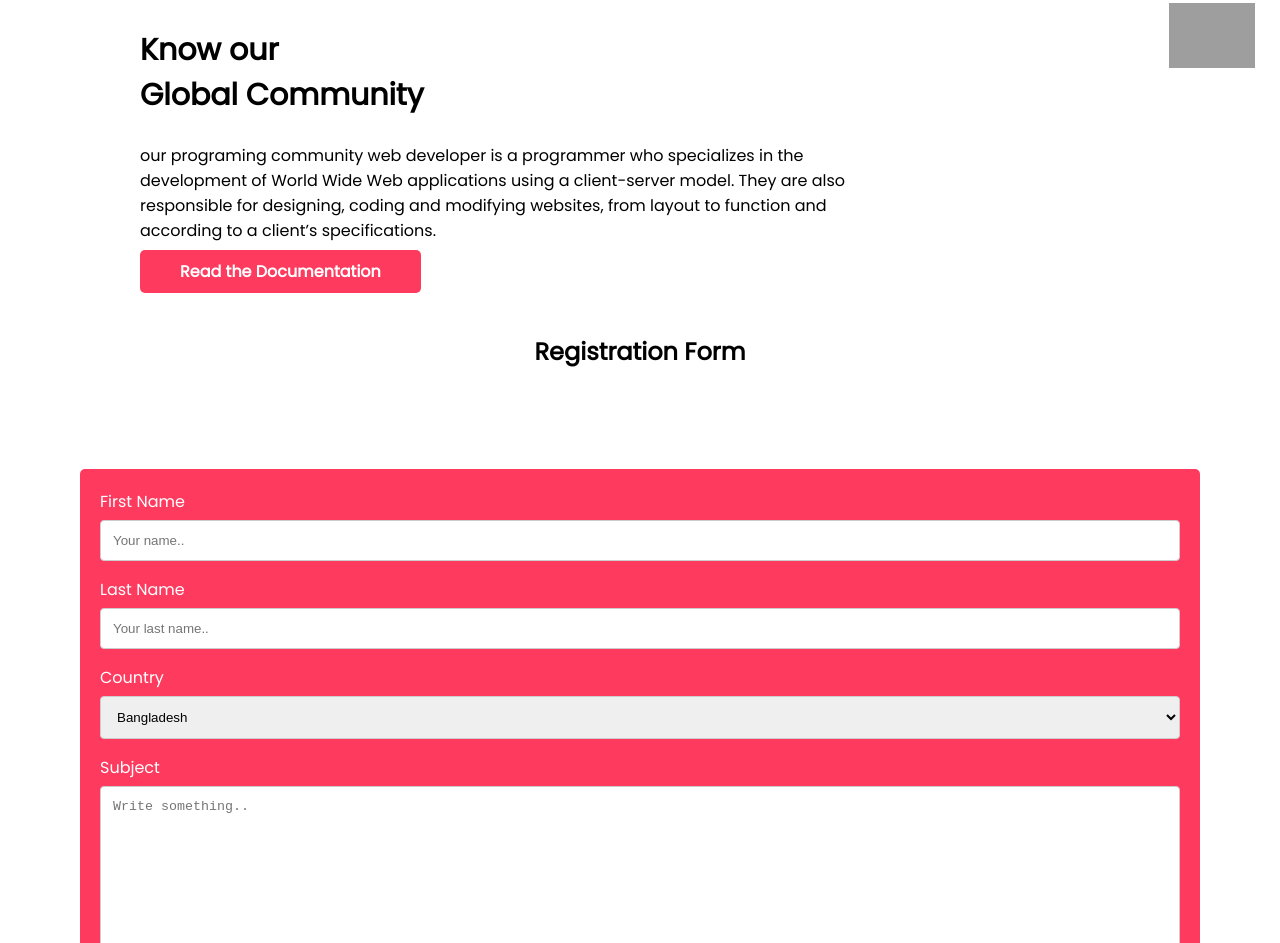
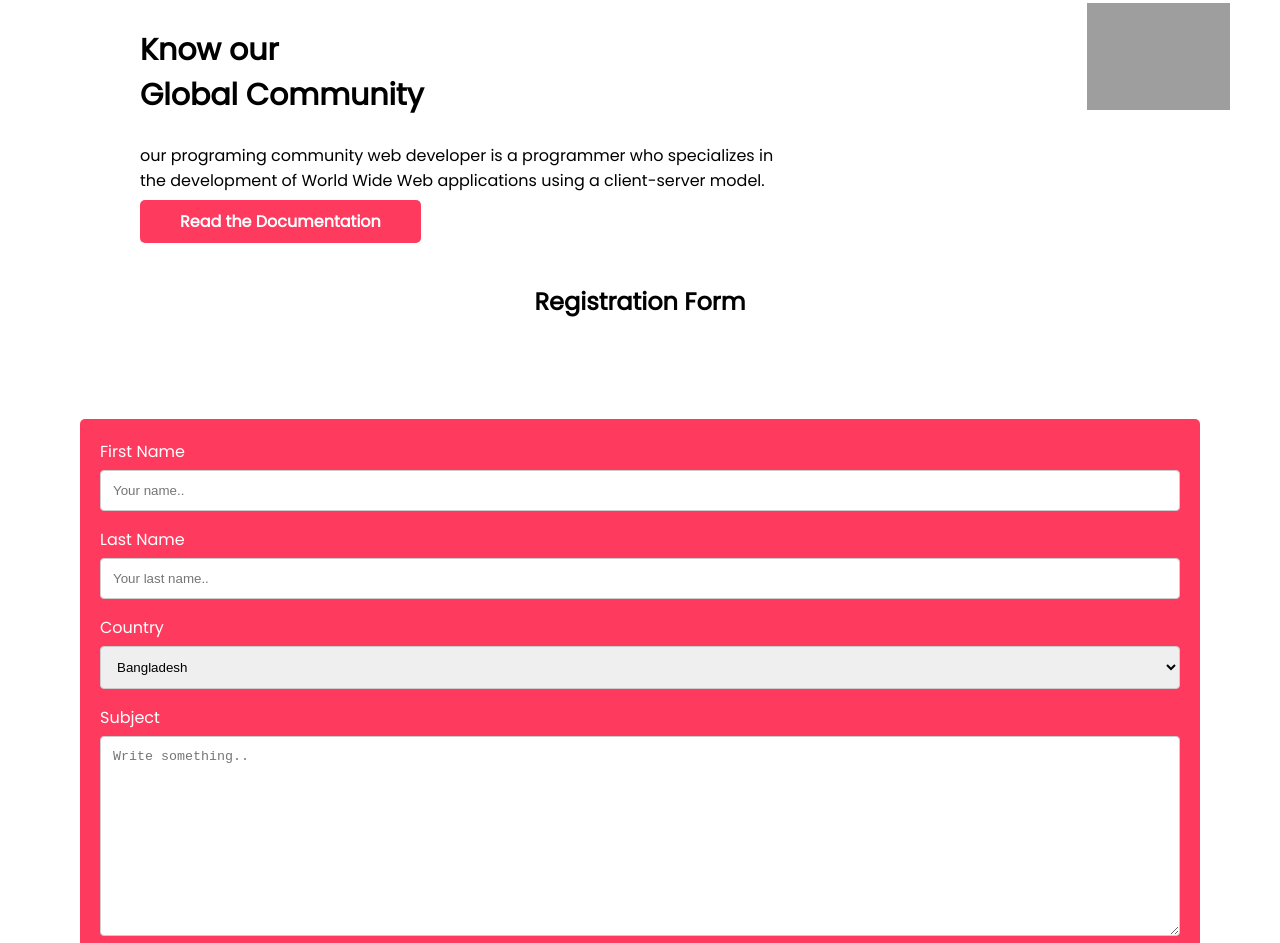
Before and after one commit to HridoyDev/mission-22-portfoilo, a plain HTML site: page index.html in a window 1280 px wide. Shown: the part 1517-2460 px from the top of the page. Drawn offline with Linux system fonts and the light colour scheme; grey boxes are pictures that could not be loaded.

Commit message:
body added

```diff
--- a/index.html
+++ b/index.html
@@ -100,8 +100,7 @@
         <div class="content-2">
             <h2 class="heading-font-size">Know our<br>Global Community</h2>
             <p> our programing community web developer is a programmer who specializes in the development of World Wide
-                Web applications using a client-server model. They are also responsible for designing, coding and
-                modifying websites, from layout to function and according to a client’s specifications.</p>
+                Web applications using a client-server model.</p>
             <a class="link-button" target="_blank" href="https://www.google.com">Read the Documentation</a>
 
         </div>
```
